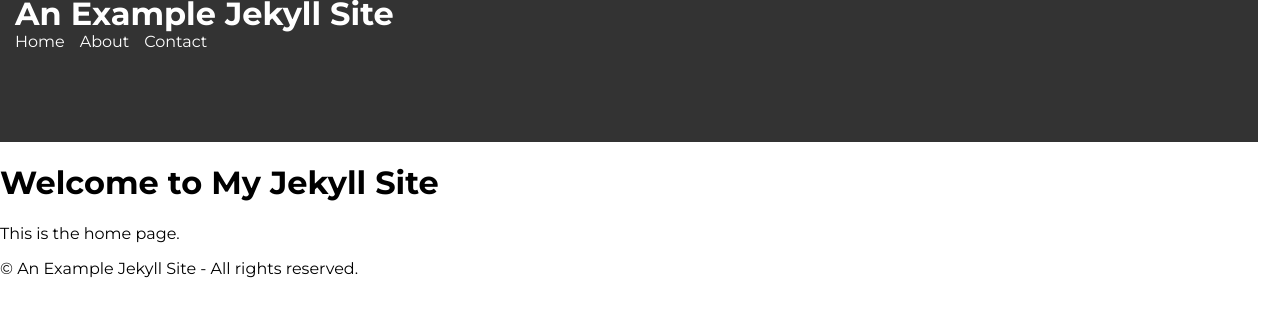
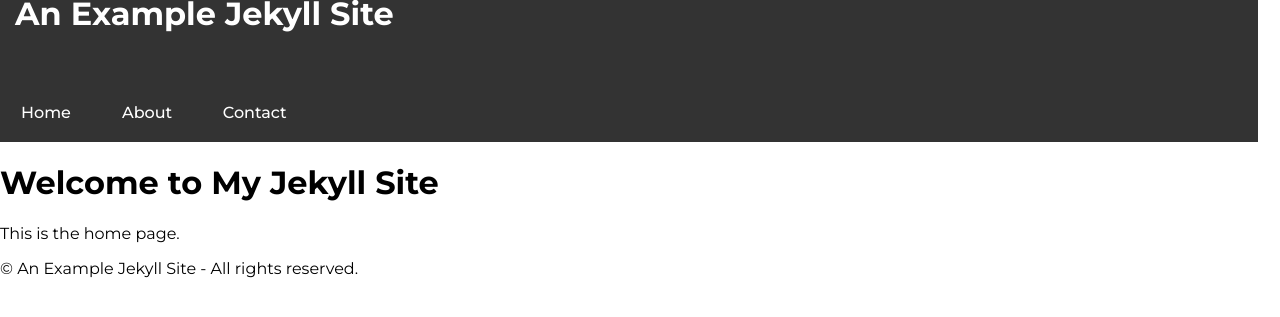
Before and after one commit to pubino/pubino.github.io, a Jekyll site: the page built from index.md, in a window 1280 px wide. Shown: the top 317 px of the page. Built offline with Jekyll 4.4.1, drawn with Linux system fonts in a browser that asks for light colours.

Commit message:
Restyle the menu

```diff
--- a/assets/css/style.css
+++ b/assets/css/style.css
@@ -32,41 +32,87 @@ header {
   margin: 0;
 }
 
+nav {
+  position: absolute;
+  bottom: 0px;
+}
+
 nav ul {
+  box-sizing: border-box;
+  color: rgb(255, 255, 255);
+  display: flex;
+  flex-direction: row;
+  flex-wrap: wrap;
+  font-size: 16px;
+  font-weight: 400;
+  height: 55px;
+  line-height: 28px;
   list-style: none;
-  padding: 0;
   margin: 0;
-  display: flex;
+  max-width: calc(80% - 10px);
+  padding-inline-start: 0px;
+  padding-left: 0px;
+  text-align: left;
+  -webkit-text-size-adjust: 100%;
+  unicode-bidi: isolate;
+  width: 799.953px;
+  -webkit-tap-highlight-color: rgba(0, 0, 0, 0);
 }
 
 nav ul li {
-  margin-right: 15px;
+  box-sizing: border-box;
+  background-color: rgba(0, 0, 0, 0);
+  border-bottom: none;
+  color: rgb(255, 255, 255);
+  cursor: pointer;
+  display: block;
+  font-weight: 500;
+  height: 55px;
+  line-height: 28px;
+  list-style: none;
+  padding: 12px 6px 15px;
+  text-align: left;
+  text-decoration: none;
+  width: 100.93px;
+  -webkit-tap-highlight-color: rgba(0, 0, 0, 0);
 }
 
 nav a {
-  color: white;
+  color: inherit;
   text-decoration: none;
 }
 
 .menu-toggle {
   display: none;
+  color: white;
+  background-color: transparent;
+  border: none;
+  cursor: pointer;
+  font-size: 16px;
+  padding: 10px;
+  position: absolute;
+  top: 10px;
+  right: 15px;
 }
 
 @media (max-width: 600px) {
-  header {
-    width: auto; /* Adjust width for smaller screens */
+  nav ul {
+    display: none;
+    position: absolute;
+    top: 50px;
+    right: 15px;
+    background-color: #333;
+    flex-direction: column;
+    width: auto;
   }
 
   .menu-toggle {
     display: inline-block;
   }
 
-  nav ul {
-    display: none;
-  }
-
   nav ul li {
     display: block;
     margin: 10px 0;
+    width: auto;
   }
 }
```
